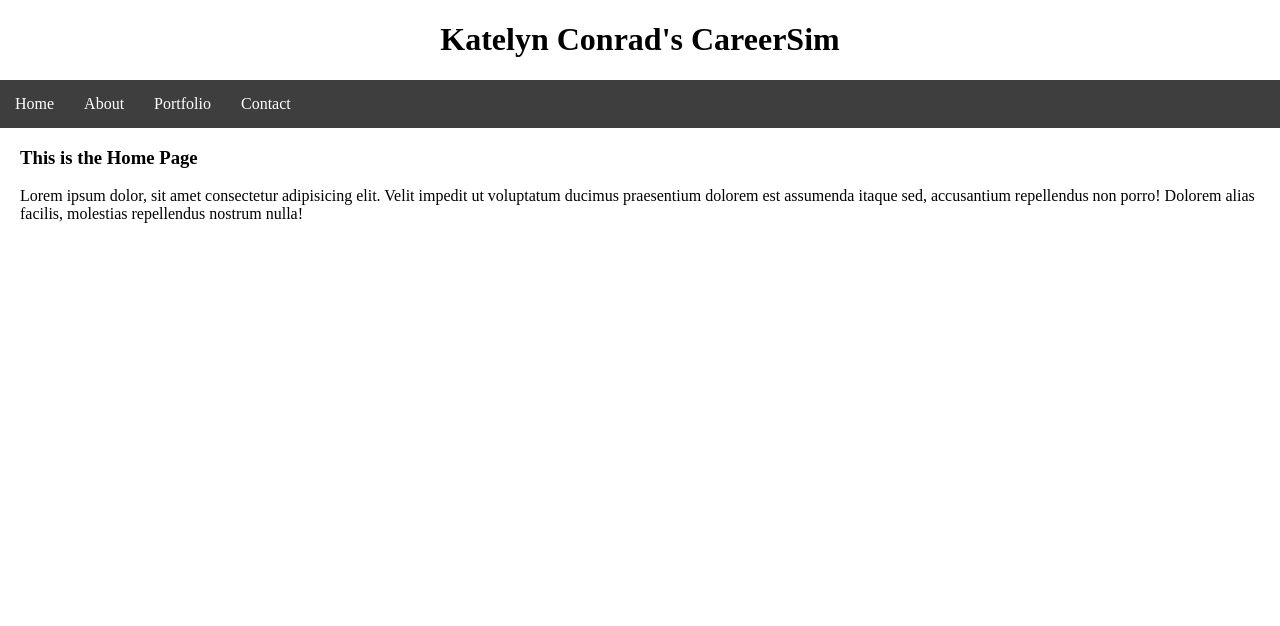
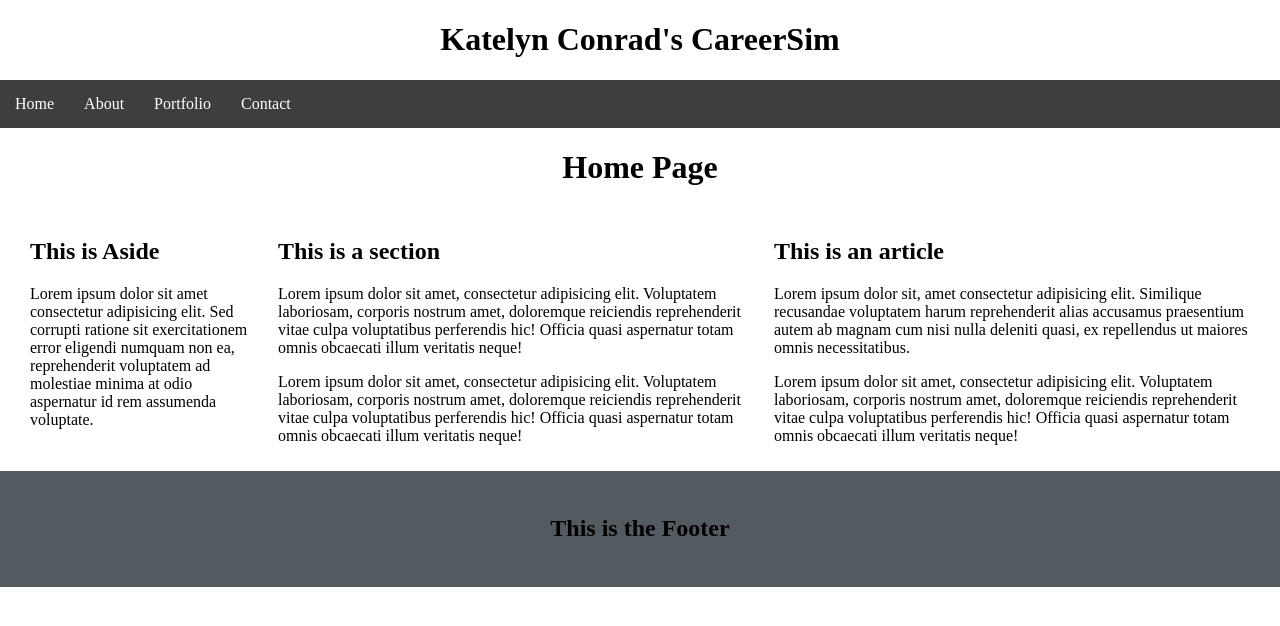
Before and after one commit to Katelynconrad424/CareerSim, a plain HTML site: page index.html in a window 1280 px wide. Drawn offline with Linux system fonts and the light colour scheme.

Commit message:
Edited HTML and CSS files

```diff
--- a/index.html
+++ b/index.html
@@ -7,7 +7,7 @@
     <link rel="stylesheet" href="style.css" />
   </head>
   <body>
-    <h1>Katelyn Conrad's CareerSim</h1>
+      <h1>Katelyn Conrad's CareerSim</h1>
     <nav class="navbar">
       <ul>
         <li><a href="index.html">Home</a></li>
@@ -17,13 +17,52 @@
       </ul>
     </nav>
     <main>
-      <h3>This is the Home Page</h3>
-      <p>
-        Lorem ipsum dolor, sit amet consectetur adipisicing elit. Velit impedit
-        ut voluptatum ducimus praesentium dolorem est assumenda itaque sed,
-        accusantium repellendus non porro! Dolorem alias facilis, molestias
-        repellendus nostrum nulla!
-      </p>
+      <h1>Home Page</h1>
+      <aside>
+        <h2>This is Aside</h2>
+        <p>
+          Lorem ipsum dolor sit amet consectetur adipisicing elit. Sed corrupti
+          ratione sit exercitationem error eligendi numquam non ea,
+          reprehenderit voluptatem ad molestiae minima at odio aspernatur id rem
+          assumenda voluptate.
+        </p>
+      </aside>
+
+      <section>
+        <h2>This is a section</h2>
+        <p>
+          Lorem ipsum dolor sit amet, consectetur adipisicing elit. Voluptatem
+          laboriosam, corporis nostrum amet, doloremque reiciendis reprehenderit
+          vitae culpa voluptatibus perferendis hic! Officia quasi aspernatur
+          totam omnis obcaecati illum veritatis neque!
+        </p>
+        <p>
+          Lorem ipsum dolor sit amet, consectetur adipisicing elit. Voluptatem
+          laboriosam, corporis nostrum amet, doloremque reiciendis reprehenderit
+          vitae culpa voluptatibus perferendis hic! Officia quasi aspernatur
+          totam omnis obcaecati illum veritatis neque!
+        </p>
+      </section>
+
+      <article>
+        <h2>This is an article</h2>
+        <p>
+          Lorem ipsum dolor sit, amet consectetur adipisicing elit. Similique
+          recusandae voluptatem harum reprehenderit alias accusamus praesentium
+          autem ab magnam cum nisi nulla deleniti quasi, ex repellendus ut
+          maiores omnis necessitatibus.
+        </p>
+        <p>
+          Lorem ipsum dolor sit amet, consectetur adipisicing elit. Voluptatem
+          laboriosam, corporis nostrum amet, doloremque reiciendis reprehenderit
+          vitae culpa voluptatibus perferendis hic! Officia quasi aspernatur
+          totam omnis obcaecati illum veritatis neque!
+        </p>
+      </article>
     </main>
+    <footer>
+      <h2>This is the Footer</h2>
+    </footer>
+    </body>
   </body>
 </html>
--- a/style.css
+++ b/style.css
@@ -1,10 +1,24 @@
+* {
+  box-sizing: border-box;
+}
+
 body {
   margin: 0px;
+}
+
+#container {
+  min-height: 100%;
+}
+
+#main {
+  overflow: auto;
+  padding-bottom: 25px;
 }
 
 main {
   margin-left: 20px;
   margin-right: 20px;
+  height: 100%;
 }
 
 h1 {
@@ -30,6 +44,41 @@ h1 {
 .navbar a:hover {
   background-color: rgb(39, 39, 39);
 }
+
 .navbar li {
   float: left;
 }
+
+aside {
+  width: 20%;
+  float: left;
+  padding: 10px;
+}
+
+section {
+  width: 40%;
+  float: left;
+  padding: 10px;
+}
+
+article {
+  width: 40%;
+  float: left;
+  padding: 10px;
+}
+
+footer {
+  display: block;
+  clear: both;
+  background-color: rgb(83, 91, 97);
+  text-align: center;
+  padding: 25px;
+}
+
+@media screen and (max-width: 600px) {
+  aside,
+  section,
+  article {
+    width: 100%;
+  }
+}
```
Also changed, not shown: about.html (+46 -8 lines), contact.html (+37 -8 lines), portfolio.html (+46 -8 lines).
